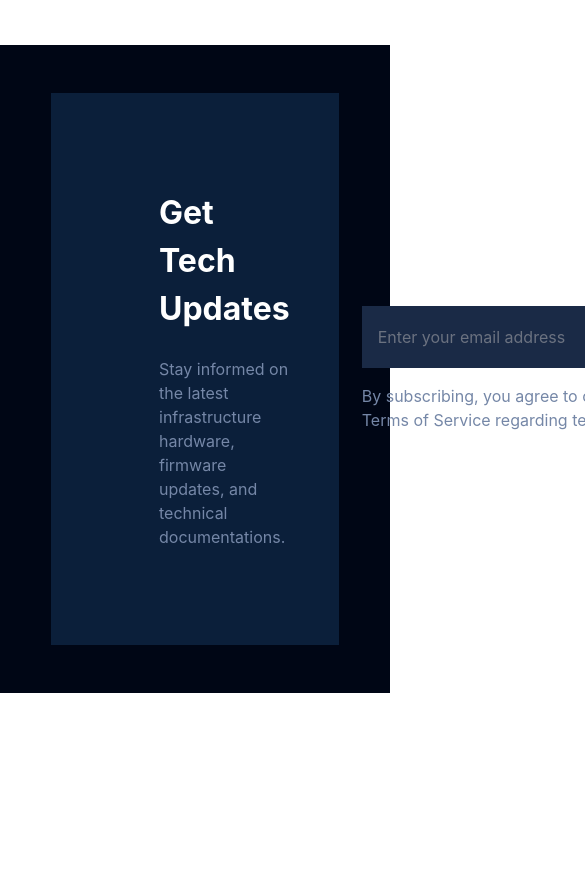
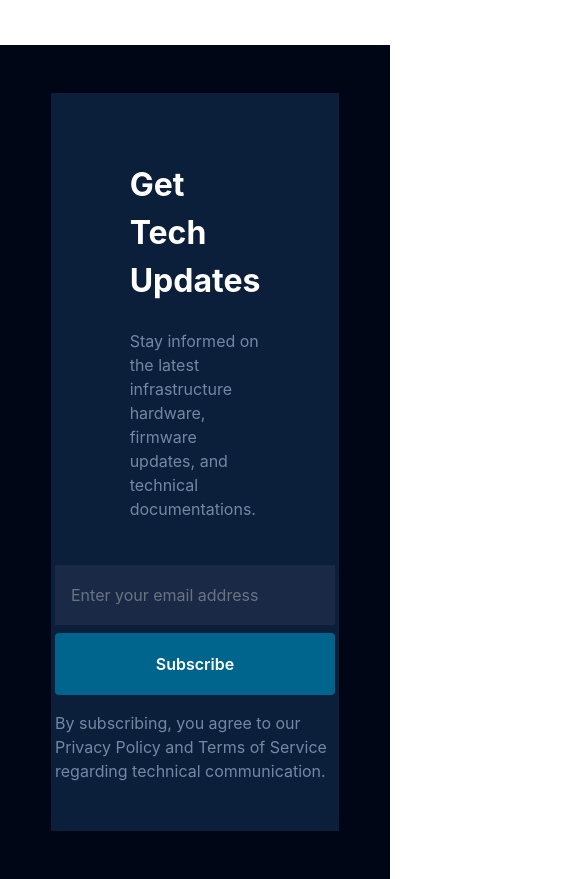
Before and after one commit to MohammedBazzar/BLACKWALL, a website: page index.html in a window 390 px wide. Shown: the part 4647-5526 px from the top of the page, 585 px wide, since content can reach past the window. Before the commit the page ends 5340 px from the top, so only its background shows below. Drawn offline with Linux system fonts and the light colour scheme.

Commit message:
Get Tech Updates fix responsive

```diff
--- a/index.html
+++ b/index.html
@@ -284,8 +284,8 @@
     </section>
     <section>
         <div class="bg-[#000615] py-12 px-12.75">
-            <div class="getintuchSec bg-[#0B1F3A] flex flex-row items-center item-center gap-6 py-12 px-15">
-                <div class="RightRow flex flex-col gap-4 p-12">
+            <div class="getintuchSec bg-[#0B1F3A] flex flex-col md:flex-row items-center item-center gap-6 py-12 px-15">
+                <div class="RightRow flex flex-col gap-4 p-5 md:p-12">
                     <h2 class="text-[32px] font-bold text-white">Get Tech Updates</h2>
                     <p class="text-[#7587A7] text-[16px] font-normal mt-2">
                         Stay informed on the latest infrastructure hardware, firmware updates,
@@ -294,7 +294,7 @@
                 </div>
                 <div class="LeftRow">
                     <div class="emailSec flex flex-col gap-4">
-                        <div class="mail flex flex-row gap-2">
+                        <div class="mail flex flex-col sm:flex-row gap-2">
                             <input  class=" bg-[#1a2a46] placeholder:text-[16px] placeholder:text-[#6B7280] border- py-4.5 px-4 grow-6" type="email" name="email" id="email" placeholder="Enter your email address">
                             <button type="button" class="text-[16px] font-semibold text-white bg-[#00658D] py-4.25 px-6 rounded-sm cursor-pointer hover:bg-[#14233d]
                             hover:text-white border-2 border-transparent hover:border-white delay-300 transition-all duration-400 ease-in-out">Subscribe
```
Also changed, not shown: assets/css/output.css.
